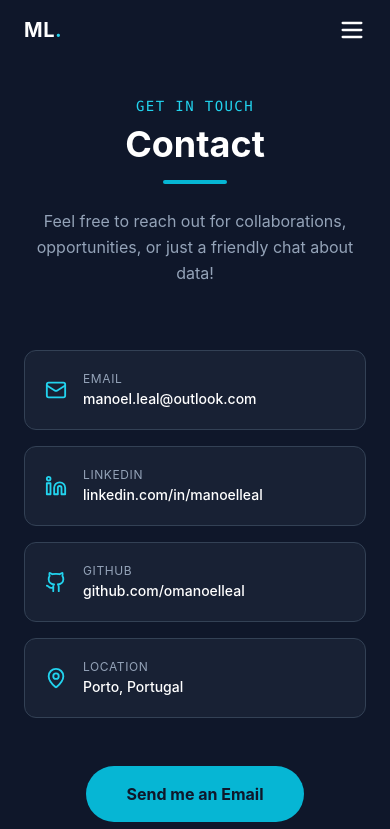
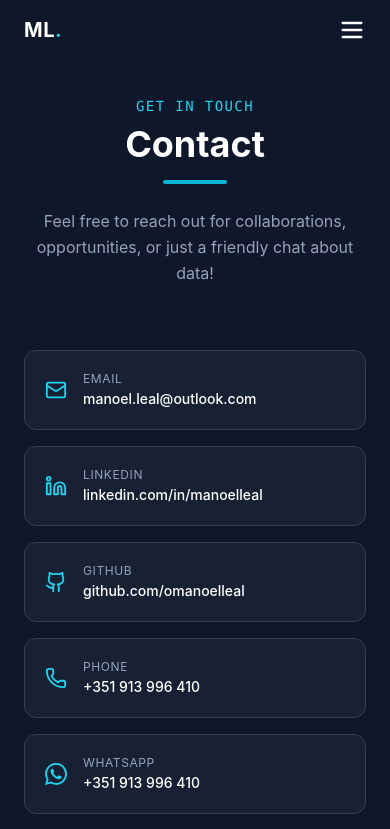
Before and after one commit to omanoelleal/manoelleal, a React (Vite) app: page /#/contact in a window 390 px wide. Shown: the top 829 px of the page. Built offline with nearby package versions, Linux system fonts and the light colour scheme.

Commit message:
feat: add phone and WhatsApp to contact page

```diff
--- a/src/components/Contact.jsx
+++ b/src/components/Contact.jsx
@@ -1,5 +1,5 @@
 import { motion } from "framer-motion";
-import { Mail, Linkedin, Github, MapPin } from "lucide-react";
+import { Mail, Linkedin, Github, MapPin, Phone } from "lucide-react";
 
 const contacts = [
   {
@@ -21,6 +21,18 @@
     href: "https://github.com/omanoelleal",
   },
   {
+    icon: "phone",
+    label: "Phone",
+    value: "+351 913 996 410",
+    href: "tel:+351913996410",
+  },
+  {
+    icon: "whatsapp",
+    label: "WhatsApp",
+    value: "+351 913 996 410",
+    href: "https://wa.me/351913996410",
+  },
+  {
     icon: "location",
     label: "Location",
     value: "Porto, Portugal",
@@ -32,6 +44,12 @@
   if (name === "mail") return <Mail size={22} />;
   if (name === "linkedin") return <Linkedin size={22} />;
   if (name === "github") return <Github size={22} />;
+  if (name === "phone") return <Phone size={22} />;
+  if (name === "whatsapp") return (
+    <svg xmlns="http://www.w3.org/2000/svg" width="22" height="22" viewBox="0 0 24 24" fill="currentColor">
+      <path d="M17.472 14.382c-.297-.149-1.758-.867-2.03-.967-.273-.099-.471-.148-.67.15-.197.297-.767.966-.94 1.164-.173.199-.347.223-.644.075-.297-.15-1.255-.463-2.39-1.475-.883-.788-1.48-1.761-1.653-2.059-.173-.297-.018-.458.13-.606.134-.133.298-.347.446-.52.149-.174.198-.298.298-.497.099-.198.05-.371-.025-.52-.075-.149-.669-1.612-.916-2.207-.242-.579-.487-.5-.669-.51-.173-.008-.371-.01-.57-.01-.198 0-.52.074-.792.372-.272.297-1.04 1.016-1.04 2.479 0 1.462 1.065 2.875 1.213 3.074.149.198 2.096 3.2 5.077 4.487.709.306 1.262.489 1.694.625.712.227 1.36.195 1.871.118.571-.085 1.758-.719 2.006-1.413.248-.694.248-1.289.173-1.413-.074-.124-.272-.198-.57-.347m-5.421 7.403h-.004a9.87 9.87 0 01-5.031-1.378l-.361-.214-3.741.982.998-3.648-.235-.374a9.86 9.86 0 01-1.51-5.26c.001-5.45 4.436-9.884 9.888-9.884 2.64 0 5.122 1.03 6.988 2.898a9.825 9.825 0 012.893 6.994c-.003 5.45-4.437 9.884-9.885 9.884m8.413-18.297A11.815 11.815 0 0012.05 0C5.495 0 .16 5.335.157 11.892c0 2.096.547 4.142 1.588 5.945L.057 24l6.305-1.654a11.882 11.882 0 005.683 1.448h.005c6.554 0 11.89-5.335 11.893-11.893a11.821 11.821 0 00-3.48-8.413z"/>
+    </svg>
+  );
   return <MapPin size={22} />;
 }
 
```
